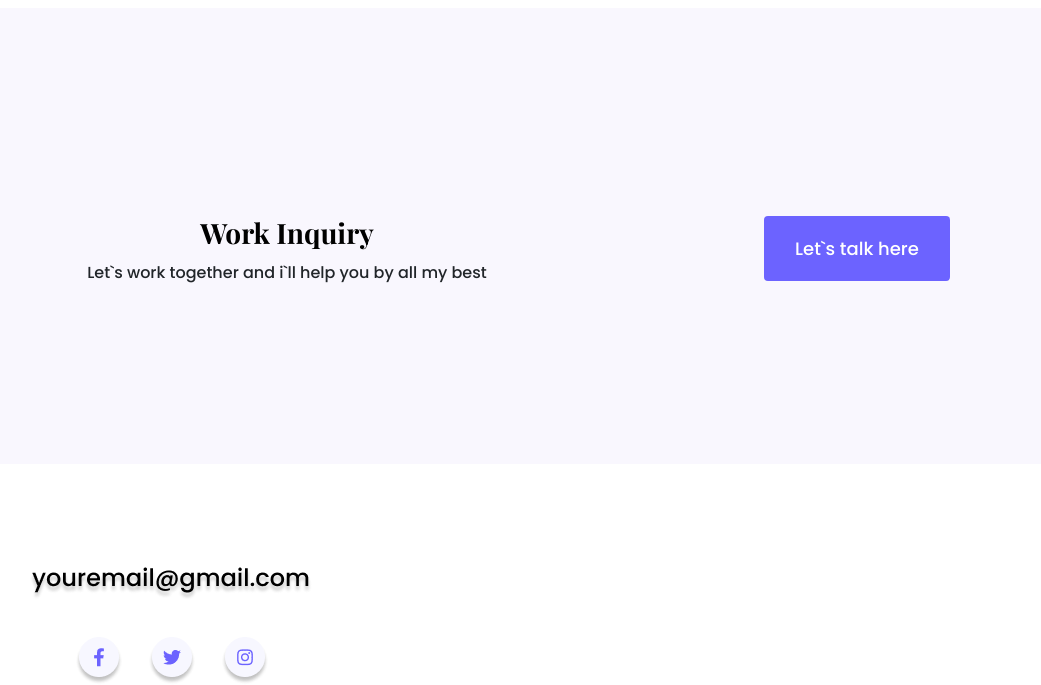
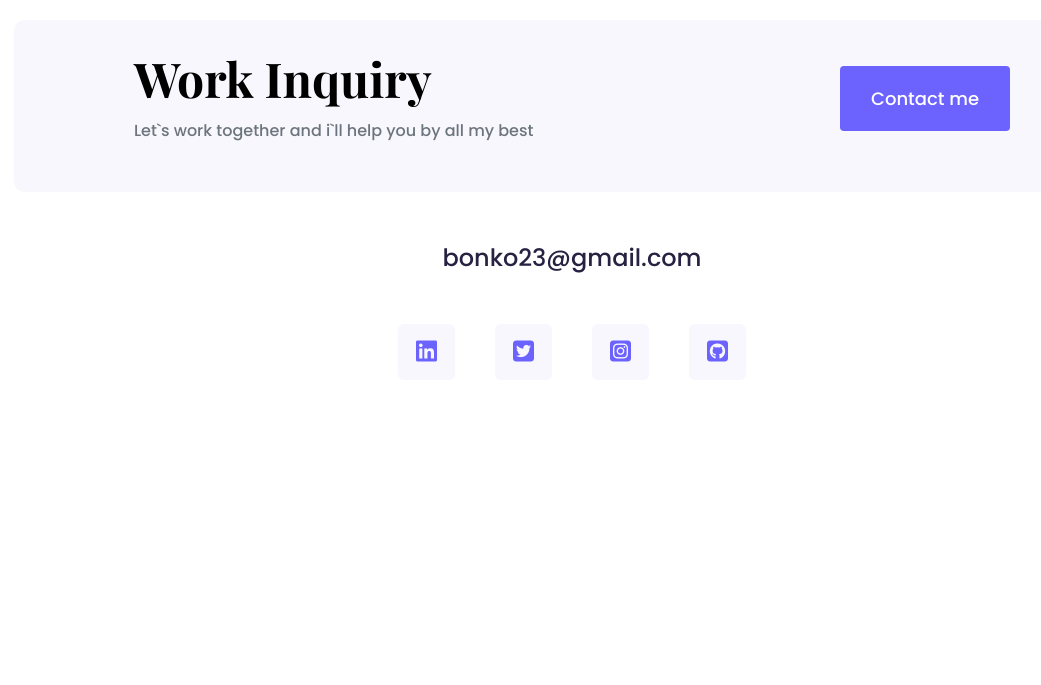
Before and after one commit to Verlong/repository_test_shecodes, a plain HTML site: page index.html in a window 1280 px wide. Shown: the part 2714-3399 px from the top of the page, without its empty margins (68-1109 px from the left). After the commit the page ends 3154 px from the top, so only its background shows below. Drawn offline with nearby package versions, Linux system fonts and the light colour scheme.

Commit message:
added footer

```diff
--- a/index.html
+++ b/index.html
@@ -24,8 +24,8 @@
   <div class="container">
     <nav class="d-flex justify-content-between">
       <a href="index.html">
-      <img src="img/logo.png" class="logo d-none d-md-block" alt="logo">
-      <img src="img/logo_small.jpg" class="logo d-block d-md-none" alt="logo"></a>
+        <img src="img/logo.png" class="logo d-none d-md-block" alt="logo">
+        <img src="img/logo_small.jpg" class="logo d-block d-md-none" alt="logo"></a>
       <ul>
         <li class="active"> <a href="index.html">Home</a> </li>
         <li> <a href="about.html">About</a> </li>
@@ -86,28 +86,35 @@
         </div>
       </div>
     </div>
-  </div>
-
-  <div class="footer_talk">
-
-    <div class="container">
-      <div class="row">
-        <div class="col  mt-5">
-          <h3>Work Inquiry</h3>
-          <p>Let`s work together and i`ll help you by all my best</p>
+    <footer>
+      <div class="contact-box   justify-content-between mb-5 d-none d-md-flex">
+        <div>
+          <h4>Work Inquiry</h4>
+          <p class="text-muted">Let`s work together and i`ll help you by all my best</p>
         </div>
-        <div class="col  mt-5 d-none d-lg-block"><a href="#" class="btn btn-branding">Let`s talk here</a></div>
-      </div>
-    </div>
+        <div><a href="" class="btn btn-branding mt-3">Contact me</a></div>
 
 
+      </div>
+      <div class="d-flex justify-content-center mb-5"><a href="mailto:bonko23@gmail.com"
+          class="email-link">bonko23@gmail.com</a></div>
+
+      <div class="social-links d-flex justify-content-center mb-5">
+        <a href="https://www.linkedin.com/in/maryna-yuriivna-bonko/" target="_blank"><i
+            class="fa-brands fa-linkedin"></i></a>
+        <a href="https://twitter.com/MarynaBonko?t=-H2SLLubQ6GZIvlrFgFn4Q&s=35"><i class="fa-brands fa-square-twitter"
+            target="_blank"></i></a>
+        <a href="https://www.instagram.com/marinabonko.realnyi/" target="_blank"><i
+            class="fa-brands fa-square-instagram"></i></a>
+        <a href="https://github.com/Verlong" target="_blank"><i class="fa-brands fa-square-github"></i></a>
+
+
+
+      </div>
+    </footer>
   </div>
 
 
-
-  <div class="contacts m-5 p-5 ">
-    <img src="img/footer.png" alt="">
-  </div>
 
 
 
--- a/style.css
+++ b/style.css
@@ -27,6 +27,9 @@ h1 {
 h2 {
   font-size: 64px;
   font-weight: bold;
+}
+h4{
+  font-size: 48px;
 }
 
 p {
@@ -139,6 +142,12 @@ nav li.active a {
     font-size: 44px;
   }
 
+  h4{
+    font-size: 26px;
+  }
+
+
+
   .hero {
     padding: 80px 20px;
   }
@@ -148,32 +157,49 @@ nav li.active a {
     text-align: center;
   }
 
-  .footer_talk {
-    padding: 0;
-    text-align: center;
-  }
-
-  .contacts {
-    display: block;
-    margin-left: auto;
-    margin-right: auto;
-  }
-
   nav a {
     font-size: 14px;
   }
+
+
 }
 
-.footer_talk {
+footer {
+  margin: 60px 0;
+}
+footer .contact-box {
   background: var(--secondary-color);
-  text-align: center;
-  padding: 160px 20px;
+  padding: 30px 120px;
+  border-radius: 10px;
 }
 
-.contacts {
-  width: 278px;
-  height: 122px;
-  left: 507px;
-  top: 3354px;
-  margin-bottom: 24px;
+footer .contact-box {
+margin: 0;
 }
+
+footer .email-link {
+  text-decoration: none;
+  color:#272142 ;
+  font-size: 24px;
+
+}
+
+footer .email-link:hover{
+  color: var(--branding-color);
+}
+
+footer .social-links a{
+  margin: 0 20px;
+  color: var(--branding-color);
+  background: var(--secondary-color);
+  padding: 10px 18px;
+  border-radius: 10%;
+  font-size: 24px;
+  transition: all 100ms ease-in-out;
+
+}
+
+footer .social-links a:hover {
+  color: white;
+  background: var(--branding-color);
+}
```
